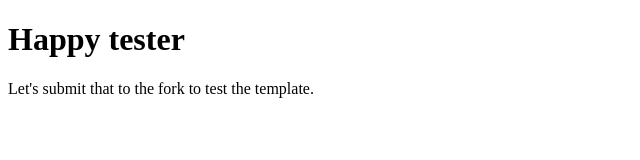
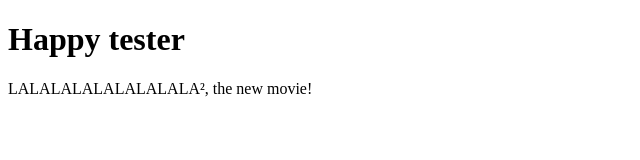
Before and after one commit to gillesdeudon/fork-possibilities, a plain HTML site: page index.html in a window 1280 px wide. Shown: the full height of the page, 0-640 px from the left. Drawn offline with Linux system fonts and the light colour scheme.

Commit message:
Test a new PR to be sure.

```diff
--- a/index.html
+++ b/index.html
@@ -12,7 +12,7 @@
 <!-- Feel free to change this text here -->
 <h1>Happy tester</h1>
 <p>
-Let's submit that to the fork to test the template.
+LALALALALALALALALA², the new movie!
 </p>
 
 </body>
```
